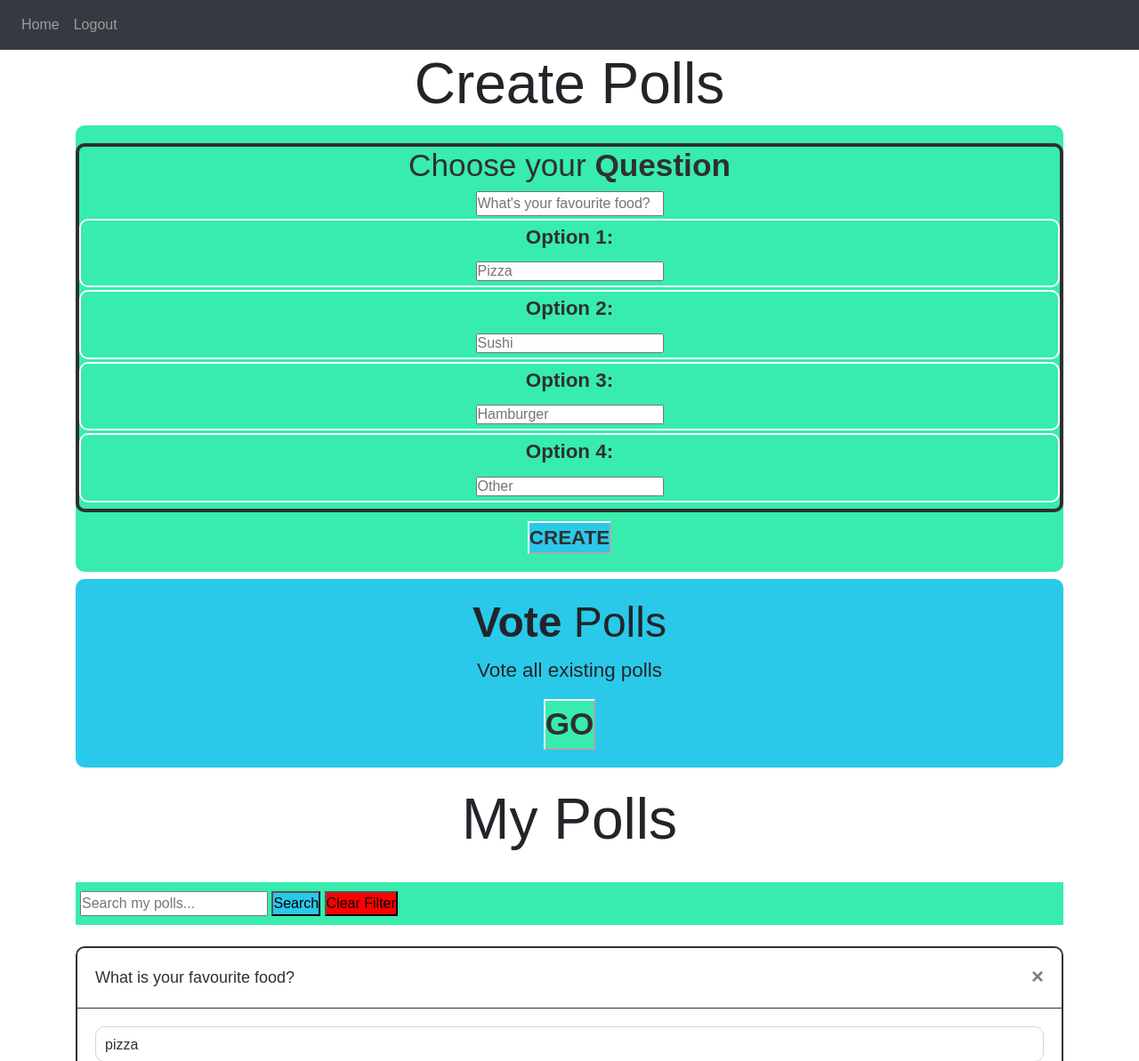
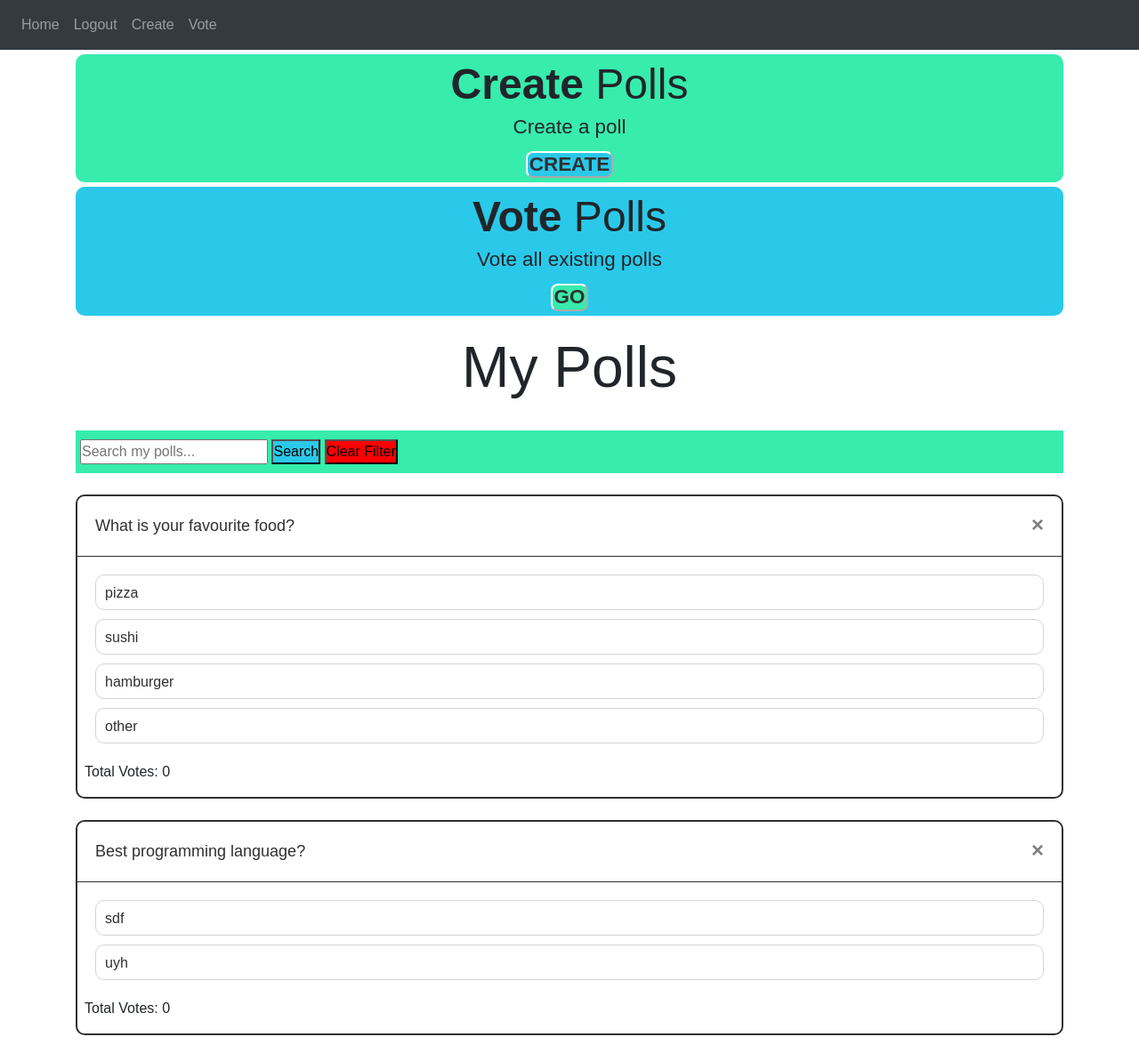
Before and after one commit to MircoSut/Flask-Polls-Webapp, a Flask app: page / in a window 1280 px wide. Shown: the top 1193 px of the page at 89% size. After the commit the page ends 1164 px from the top, so only its background shows below. Run offline with Flask 3, Linux system fonts and the light colour scheme; a user stored in the database is signed in; some libraries are stand-ins or nearby versions.

Commit message:
Added Create page in the structure

```diff
--- a/website/static/styles.css
+++ b/website/static/styles.css
@@ -90,34 +90,74 @@ form p {
     border-color: var(--clr-light);
 }
 
-/* Vote section */
+/* Create section */
 
-.vote {
+.create-section {
     align-items: center;
-    background-color: var(--clr-accent2);
-    padding: 20px 0;
+    background-color: var(--clr-accent1);
+    padding: 5px 0;
     border-radius: 10px;
+    line-height: 1;
+    margin-top: 5px;
 }
 
-.vote h2 {
+.create-section h2 {
     font-size: var(--fs-h2);
 }
 
-.vote p {
+.create-section p {
     font-size: var(--fs-h4);
 }
 
 
-.vote button {
+.create-section__button {
+    background-color: var(--clr-accent2);
+    text-transform: uppercase;
+    color: var(--clr-dark);
+    font-size: var(--fs-h4);
+    font-weight: var(--fw-bold);
+    border-color: var(--clr-light);
+    padding: 2px 2px;
+    border-radius: 8px;
+}
+
+.create-section a {
+    text-decoration: none;
+    color: inherit;
+}
+
+/* Vote section */
+
+.vote-section {
+    align-items: center;
+    background-color: var(--clr-accent2);
+    padding: 5px 0;
+    border-radius: 10px;
+    line-height: 1;
+    margin-top: 5px;
+}
+
+.vote-section h2 {
+    font-size: var(--fs-h2);
+}
+
+.vote-section p {
+    font-size: var(--fs-h4);
+}
+
+
+.vote-section__button {
     background-color: var(--clr-accent1);
     text-transform: uppercase;
     color: var(--clr-dark);
-    font-size: var(--fs-h3);
+    font-size: var(--fs-h4);
     font-weight: var(--fw-bold);
     border-color: var(--clr-light);
+    padding: 2px 2px;
+    border-radius: 8px;
 }
 
-.vote a {
+.vote-section a {
     text-decoration: none;
     color: inherit;
 }
--- a/website/templates/base.html
+++ b/website/templates/base.html
@@ -31,6 +31,8 @@
                     {% if user.is_authenticated %}
                     <a class="nav-item nav-link"id="home" href="/">Home</a>
                     <a class="nav-item nav-link"id="logout" href="/logout">Logout</a>
+                    <a class="nav-item nav-link"id="create" href="/create">Create</a>
+                    <a class="nav-item nav-link"id="vote" href="/vote">Vote</a>
                     {% else %}
                     <a class="nav-item nav-link"id="login" href="/login">Login</a>
                     <a class="nav-item nav-link"id="signUp" href="/sign-up">Sign Up</a>
@@ -52,7 +54,7 @@
             {% else %}
             <div class="alert alert-success alert-dimissable fade show" role="alert">
                 {{ message }}
-                <button type="button" class="close" data-dismiss="aler">
+                <button type="button" class="close" data-dismiss="alert">
                     <span aria-hidden="true">&times;</span>
                 </button>
             </div>
--- a/website/templates/home.html
+++ b/website/templates/home.html
@@ -2,56 +2,19 @@
 {% block title %}Home{% endblock %}
 
 {% block content %}
-<!-- Example form elements -->
-<section class="create-polls"><h1 align="center">Create Polls</h1>
 
-    <form align="center" method="POST" id="pollForm">
-
-        <!-- <p>[All Image File are <strong>optional</strong>]</p> -->
-
-        <div class="create">
-
-            <h4 class="build__question">Choose your <strong>Question</strong></h4>
-            <input type="text" name="question" placeholder="What's your favourite food?">
-            <!-- <input type="file"> -->
-
-            <div class="create-option">
-                <p class="build__options"><strong>Option 1:</strong></p>
-                <!-- <input type="file" class="option__img"> -->
-                <input type="text" name="option_1" placeholder="Pizza">
-            </div>
-
-            <div class="create-option">
-                <p class="build__options"><strong>Option 2:</strong></p>
-                <!-- <input type="file" class="option__img"> -->
-                <input type="text" name="option_2" placeholder="Sushi">
-            </div>
-
-            <div class="create-option">
-                <p class="build__options"><strong>Option 3:</strong></p>
-                <!-- <input type="file" class="option__img" > -->
-                <input type="text" name="option_3" placeholder="Hamburger">
-            </div>
-
-            <div class="create-option">
-                <p class="build__options"><strong>Option 4:</strong></p>
-                <!-- <input type="file" class="option__img"> -->
-                <input type="text" name="option_4" placeholder="Other">
-            </div>
-        </div>
-
-        <div align="center">
-            <button type="submit" class="create-poll-btn">Create</button>
-        </div>
-    </form>
+<!-- Create Polls -->
+<section class="create-section" id="create-section" align="center">
+    <h2><strong>Create</strong> Polls</h2>
+    <p>Create a poll</p>
+    <button class="create-section__button"><a href="{{ url_for('views.create') }}">Create</a></button>
 </section>
 
-<!-- Create Polls -->
-<section class="vote" id="vote" align="center">
+<!-- Vote polls -->
+<section class="vote-section" id="vote-section" align="center">
     <h2><strong>Vote</strong> Polls</h2>
     <p>Vote all existing polls</p>
-    <button class="vote-button"><a href="{{ url_for('views.vote') }}">Go</a></button>
-
+    <button class="vote-section__button"><a href="{{ url_for('views.vote') }}">Go</a></button>
 </section>
 
 <section class="my-polls">
--- a/website/views.py
+++ b/website/views.py
@@ -9,29 +9,7 @@ views = Blueprint("views", __name__)
 @views.route("/", methods=["GET", "POST"])
 @login_required
 def home():
-    if request.method == "POST":
-        question = request.form.get("question")
-        option_1 = request.form.get("option_1")
-        option_2 = request.form.get("option_2")
-        option_3 = request.form.get("option_3")
-        option_4 = request.form.get("option_4")
 
-        if len(question) < 1:
-            flash("Question is too short.", category="error")
-        elif not(option_1):
-            flash("Option 1 and Option 2 are required.", category="error")
-        elif not(option_2):
-            flash("Option 1 and Option 2 are required.", category="error")
-        else:
-            new_poll = Poll(question=question,
-                            option_1 = option_1,
-                            option_2 = option_2,
-                            option_3 = option_3,
-                            option_4 = option_4,
-                            user_id=current_user.id)
-            db.session.add(new_poll)
-            db.session.commit()
-            flash("Poll Created!", category="success")
     return render_template("home.html", user=current_user)
 
 @views.route("/delete-poll", methods=["POST"])
@@ -59,3 +37,32 @@ def vote():
 
 
     return render_template("vote.html", user=current_user, polls=polls, user_names=user_names)
+
+@views.route("create", methods=["GET", "POST"])
+@login_required
+def create():
+    if request.method == "POST":
+        question = request.form.get("question")
+        option_1 = request.form.get("option_1")
+        option_2 = request.form.get("option_2")
+        option_3 = request.form.get("option_3")
+        option_4 = request.form.get("option_4")
+
+        if len(question) < 1:
+            flash("Question is too short.", category="error")
+        elif not(option_1):
+            flash("Option 1 and Option 2 are required.", category="error")
+        elif not(option_2):
+            flash("Option 1 and Option 2 are required.", category="error")
+        else:
+            new_poll = Poll(question=question,
+                            option_1 = option_1,
+                            option_2 = option_2,
+                            option_3 = option_3,
+                            option_4 = option_4,
+                            user_id=current_user.id)
+            db.session.add(new_poll)
+            db.session.commit()
+            flash("Poll Created!", category="success")
+
+    return render_template("create.html", user=current_user)
```
Also changed, not shown: website/templates/create.html (added, +48 -0 lines), instance/database.db.
